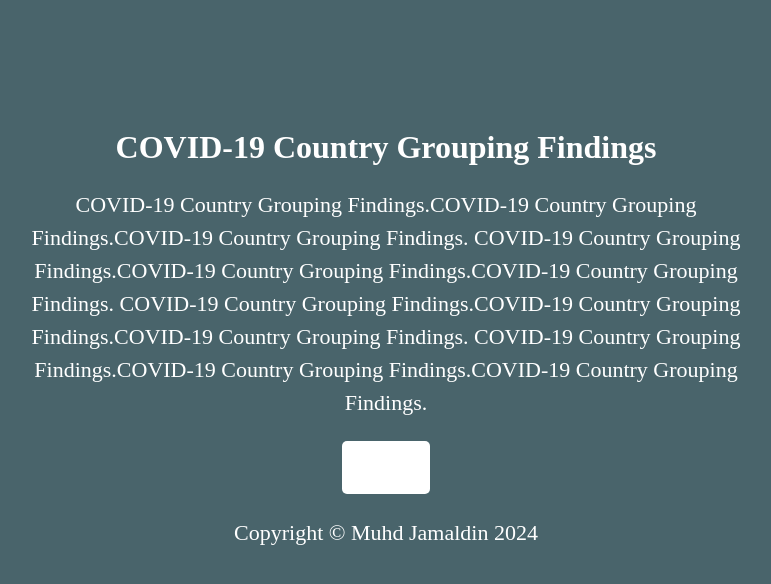
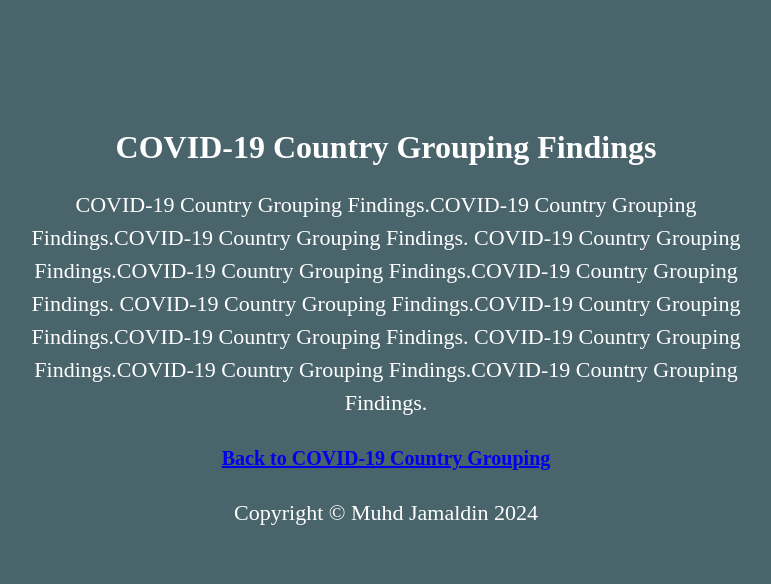
Before and after one commit to Md-Khid/Md-Khid, a Jekyll site: the page findings/1.html, which Jekyll copies as it is, in a window 1280 px wide. Shown: the top 584 px of the page, without its empty margins (254-1025 px from the left). Built offline with Jekyll 4.4.1, drawn with Linux system fonts in a browser that asks for light colours.

Commit message:
Update 1.html

```diff
--- a/findings/1.html
+++ b/findings/1.html
@@ -23,19 +23,6 @@
             margin-left: 240px; /* Add margin on the left side */
             margin-right: 240px; /* Add margin on the right side */
             line-height: 1.5; /* Increase line spacing */
-        }
-        /* Style for the back button */
-        .back-button {
-            display: inline-block;
-            padding: 10px 20px;
-            background-color: white; /* Set background color to white */
-            color: black; /* Set text color to black */
-            text-decoration: none; /* Remove underline */
-            border-radius: 5px; /* Add border radius */
-        }
-        /* Style to make only the word "Back" white */
-        .back-button strong {
-            color: white;
         }
     </style>
 </head>
@@ -63,7 +50,7 @@
     COVID-19 Country Grouping Findings.COVID-19 Country Grouping Findings.COVID-19 Country Grouping Findings.
     </p>
     <!-- Back Button -->
-    <p style="text-align: center;"><a href="download.html" class="back-button"><strong>Back</strong></a></p>
+    <p style="text-align: center;"><a href="_includes/download.html" style="font-size: 20px;"><strong>Back to COVID-19 Country Grouping</strong></a></p>
 </div>
 
 <!-- Footer -->
```
